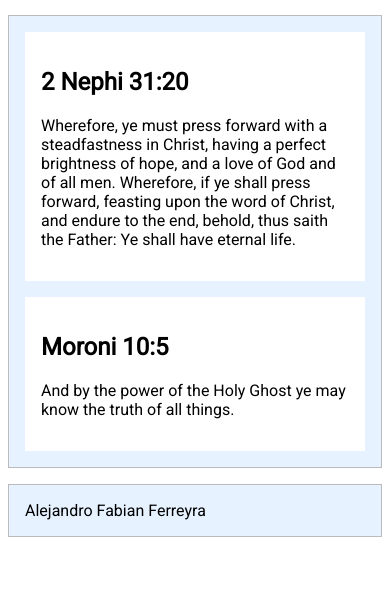
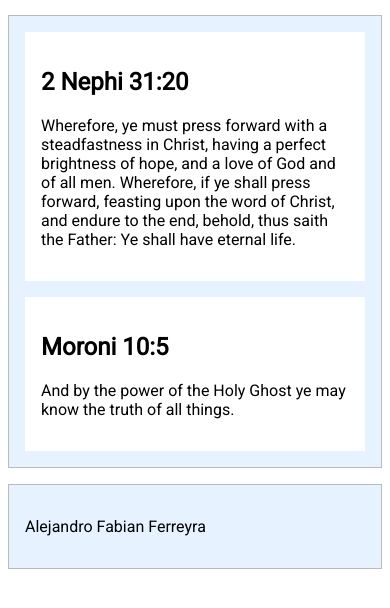
Before and after one commit to ferreyraal/wdd131, a plain HTML site: page week02/media-query.html in a window 390 px wide. Shown: the part 132-740 px from the top of the page. Drawn offline with Linux system fonts and the light colour scheme.

Commit message:
media query 3

```diff
--- a/week02/media-query.html
+++ b/week02/media-query.html
@@ -29,6 +29,8 @@
             <p>And by the power of the Holy Ghost ye may know the truth of all things.</p>
         </section>
     </main>
-    <footer>Alejandro Fabian Ferreyra</footer>
+    <footer>
+        <p>Alejandro Fabian Ferreyra</p>
+    </footer>
 </body>
 </html>
```
